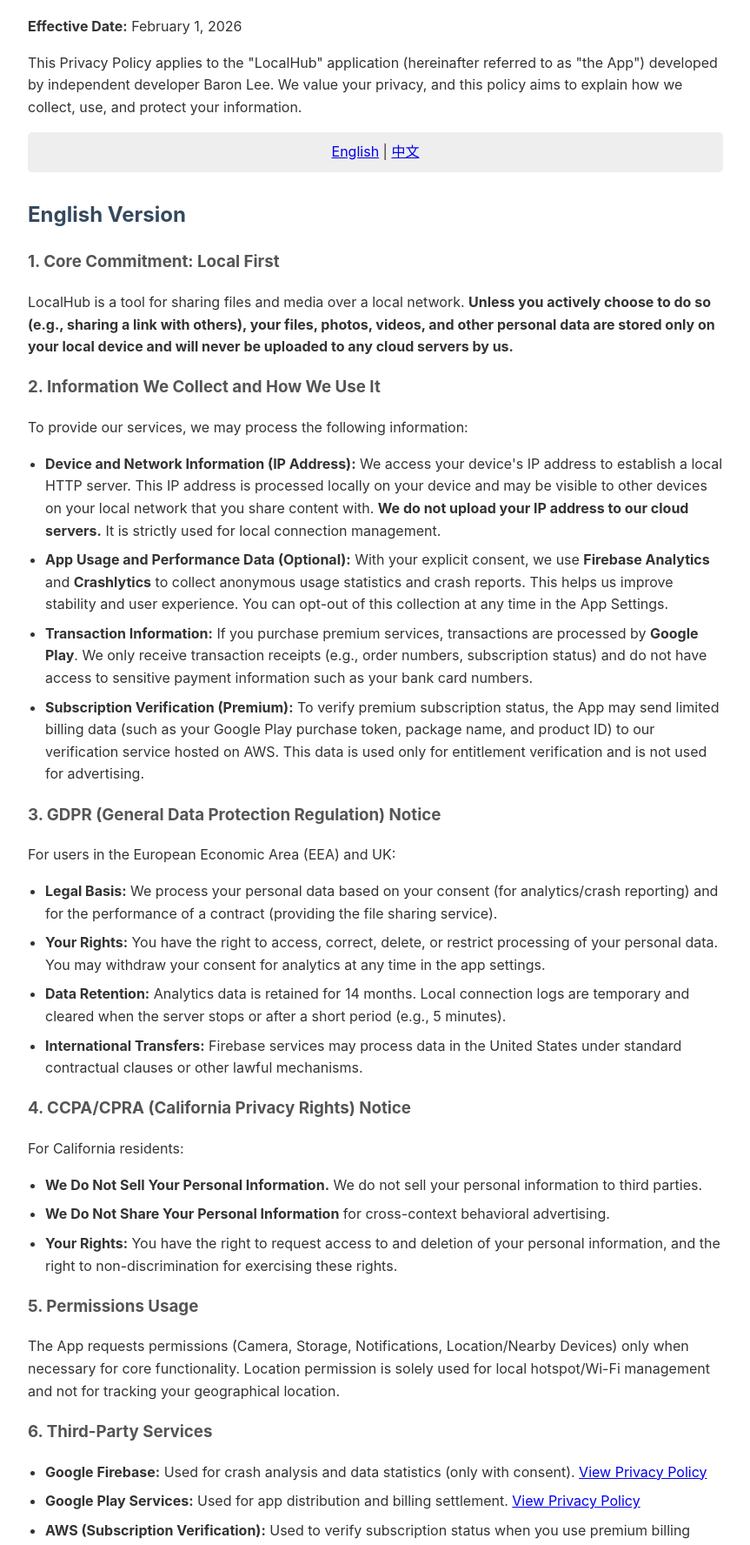
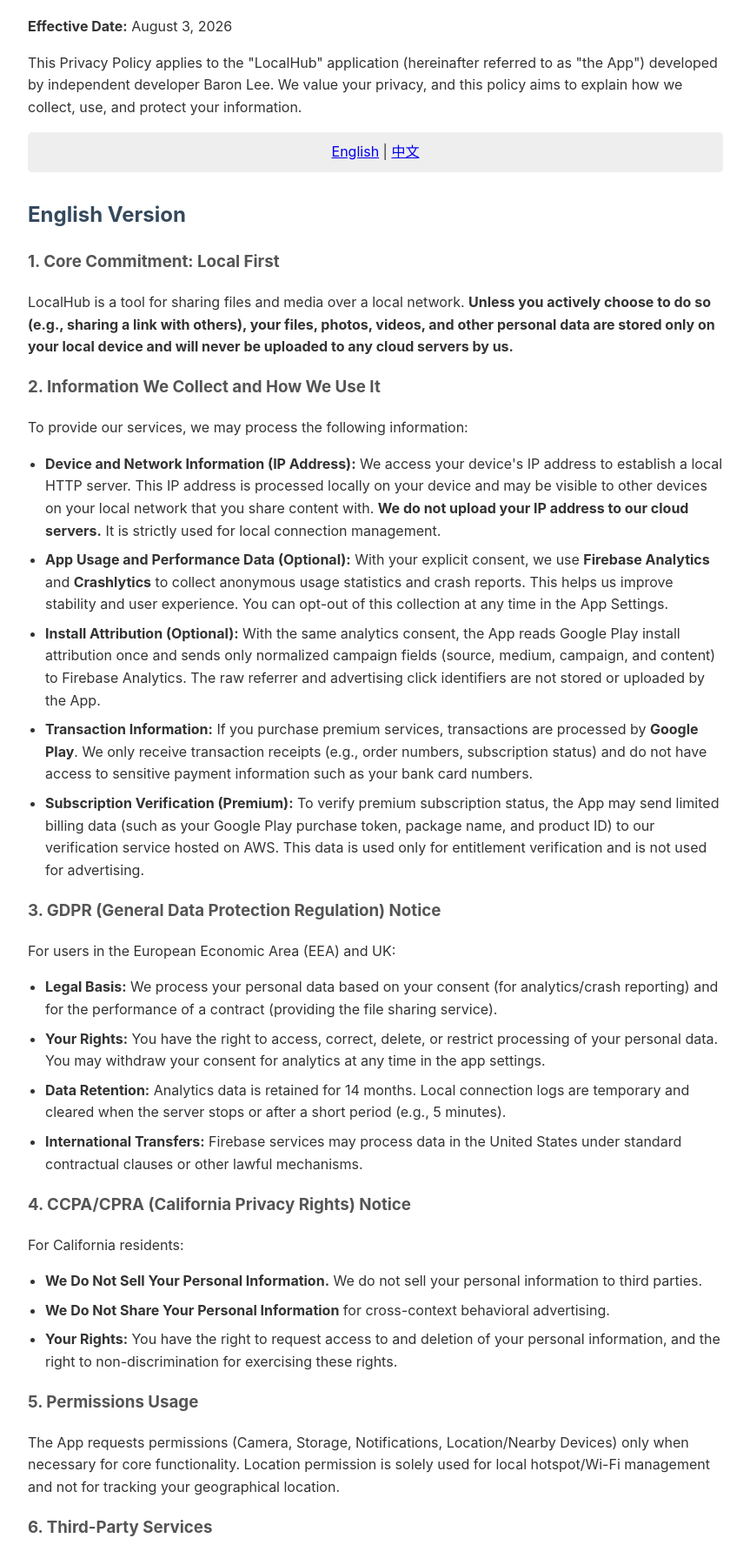
Before and after one commit to BaronLeeee/localhub-website, a plain HTML site: page privacy.html in a window 1280 px wide. Shown: the part 108-1884 px from the top of the page at 87% size, without its empty margins (208-1071 px from the left). Drawn offline with Linux system fonts and the light colour scheme.

Commit message:
docs: disclose install attribution

```diff
--- a/privacy.html
+++ b/privacy.html
@@ -17,7 +17,7 @@
 </head>
 <body>
     <h1>Privacy Policy</h1>
-    <p><strong>Effective Date:</strong> February 1, 2026</p>
+    <p><strong>Effective Date:</strong> August 3, 2026</p>
 
     <p>This Privacy Policy applies to the "LocalHub" application (hereinafter referred to as "the App") developed by independent developer Baron Lee. We value your privacy, and this policy aims to explain how we collect, use, and protect your information.</p>
 
@@ -35,6 +35,7 @@
     <ul>
         <li><strong>Device and Network Information (IP Address):</strong> We access your device's IP address to establish a local HTTP server. This IP address is processed locally on your device and may be visible to other devices on your local network that you share content with. <strong>We do not upload your IP address to our cloud servers.</strong> It is strictly used for local connection management.</li>
         <li><strong>App Usage and Performance Data (Optional):</strong> With your explicit consent, we use <strong>Firebase Analytics</strong> and <strong>Crashlytics</strong> to collect anonymous usage statistics and crash reports. This helps us improve stability and user experience. You can opt-out of this collection at any time in the App Settings.</li>
+        <li><strong>Install Attribution (Optional):</strong> With the same analytics consent, the App reads Google Play install attribution once and sends only normalized campaign fields (source, medium, campaign, and content) to Firebase Analytics. The raw referrer and advertising click identifiers are not stored or uploaded by the App.</li>
         <li><strong>Transaction Information:</strong> If you purchase premium services, transactions are processed by <strong>Google Play</strong>. We only receive transaction receipts (e.g., order numbers, subscription status) and do not have access to sensitive payment information such as your bank card numbers.</li>
         <li><strong>Subscription Verification (Premium):</strong> To verify premium subscription status, the App may send limited billing data (such as your Google Play purchase token, package name, and product ID) to our verification service hosted on AWS. This data is used only for entitlement verification and is not used for advertising.</li>
     </ul>
@@ -62,7 +63,7 @@
     <h3>6. Third-Party Services</h3>
     <ul>
         <li><strong>Google Firebase:</strong> Used for crash analysis and data statistics (only with consent). <a href="https://firebase.google.com/support/privacy">View Privacy Policy</a></li>
-        <li><strong>Google Play Services:</strong> Used for app distribution and billing settlement. <a href="https://policies.google.com/privacy">View Privacy Policy</a></li>
+        <li><strong>Google Play Services:</strong> Used for app distribution, billing settlement, and consent-gated install attribution. <a href="https://policies.google.com/privacy">View Privacy Policy</a></li>
         <li><strong>AWS (Subscription Verification):</strong> Used to verify subscription status when you use premium billing features.</li>
     </ul>
 
@@ -75,6 +76,7 @@
     <ul>
         <li><strong>IP 地址与网络信息：</strong> 我们获取您的设备 IP 地址用于建立局域网服务器。该 IP 仅在本地处理，用于连接管理，<strong>绝不会上传至我们的云端服务器</strong>。</li>
         <li><strong>应用分析与崩溃报告（可选）：</strong> 仅在您明确同意的情况下，我们会使用 <strong>Firebase</strong> 收集匿名的崩溃报告和使用统计，以改进应用稳定性。您随时可以在设置中关闭此功能。</li>
+        <li><strong>安装来源归因（可选）：</strong> 在同一分析统计授权下，应用仅会读取一次 Google Play 安装来源，并向 Firebase Analytics 发送规范化后的渠道字段（来源、媒介、活动和素材）。应用不会保存或上传原始 referrer 与广告点击标识符。</li>
         <li><strong>交易信息：</strong> Google Play 处理支付，我们仅接收订单状态，不接触银行卡信息。</li>
         <li><strong>订阅校验（高级功能）：</strong> 为确认订阅状态，应用可能会向我们部署在 AWS 上的校验服务发送有限的计费数据（例如 Google Play purchase token、包名、产品 ID）。该数据仅用于权限校验，不用于广告用途。</li>
     </ul>
```
